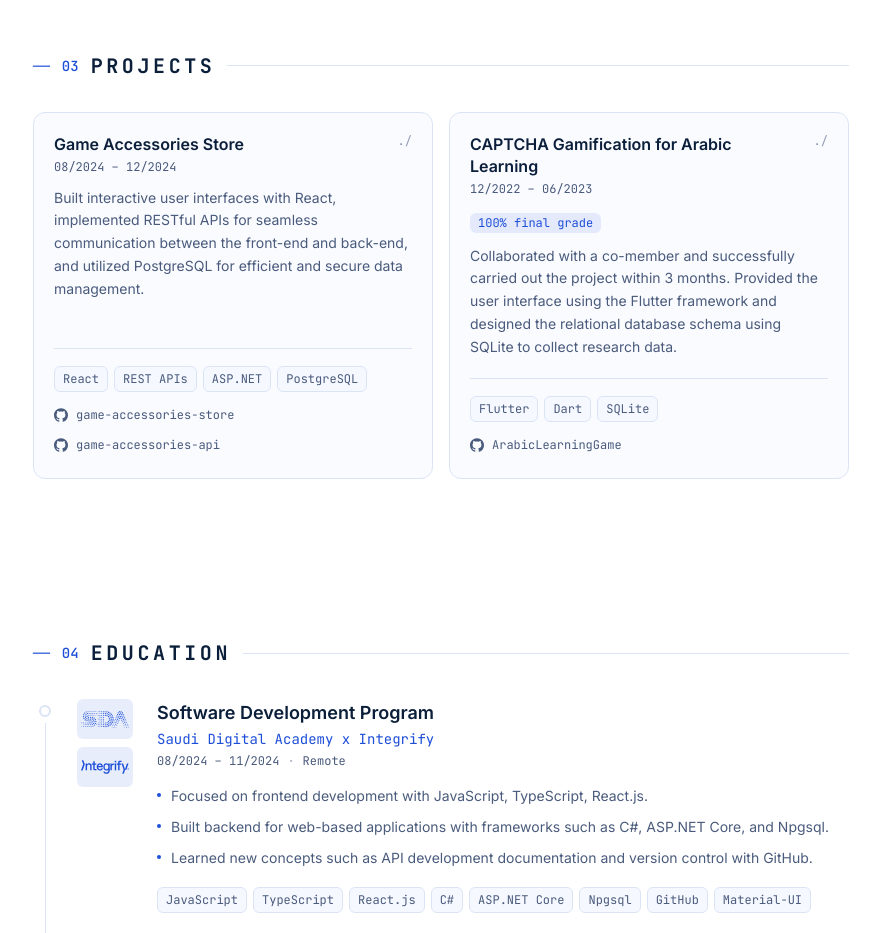
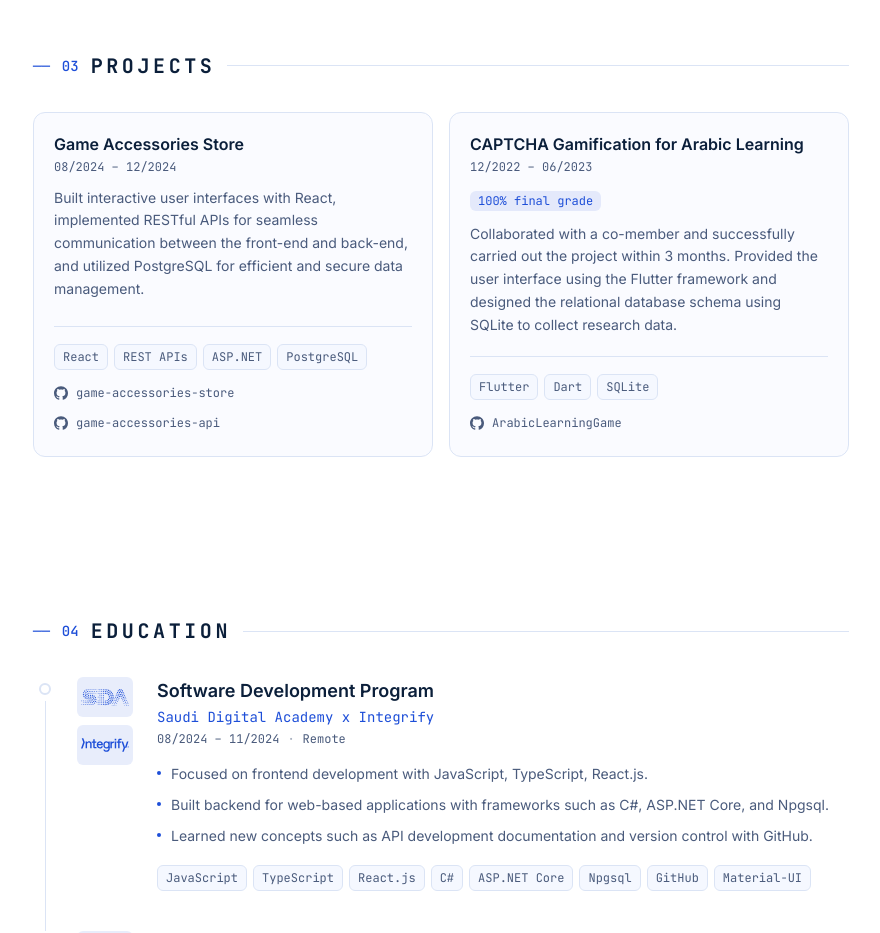
Before and after one commit to ama47/my-portfolio, a React (Vite) app: page / in a window 1280 px wide. Shown: the part 1700-2633 px from the top of the page, without its empty margins (335-1215 px from the left). Built offline with nearby package versions, Linux system fonts and the light colour scheme.

Commit message:
fix: remove "./" from projects cards

```diff
--- a/src/components/ProjectCard.tsx
+++ b/src/components/ProjectCard.tsx
@@ -7,15 +7,9 @@ export function ProjectCard({ project }: { project: Project }) {
   const { t } = useLocale();
 
   return (
-    <article className="group flex h-full flex-col rounded-xl border border-rule bg-surface-alt/50 p-5 transition-colors hover:border-primary/50">
+    <article className="flex h-full flex-col rounded-xl border border-rule bg-surface-alt/50 p-5 transition-colors hover:border-primary/50">
       <header className="flex items-start justify-between gap-3">
         <h3 className="text-base font-semibold leading-snug text-ink">{project.name}</h3>
-        <span
-          aria-hidden="true"
-          className="shrink-0 font-mono text-xs text-ink-muted opacity-60 transition-opacity group-hover:opacity-100"
-        >
-          ./
-        </span>
       </header>
 
       <p className="mt-1 font-mono text-xs text-ink-muted">
```
